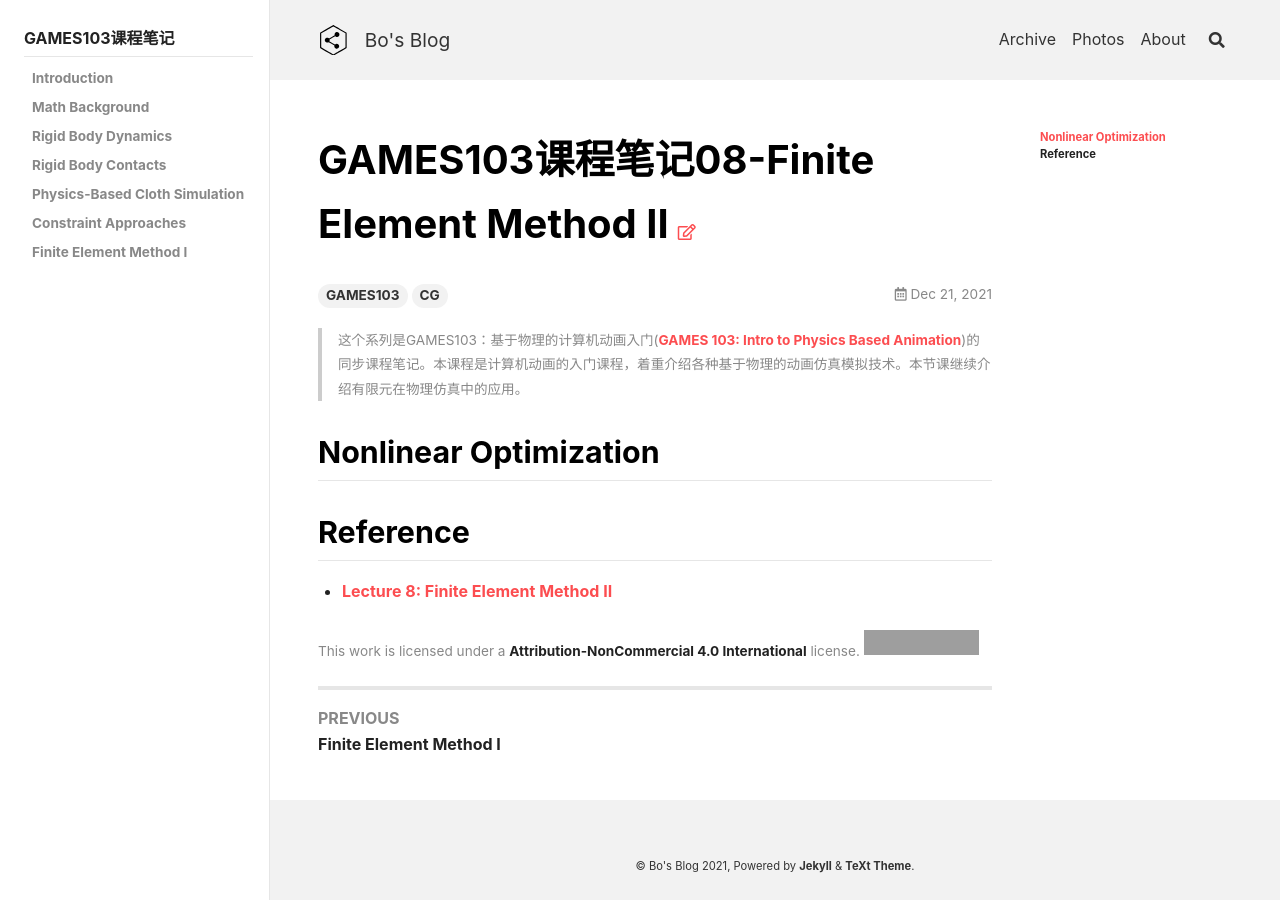
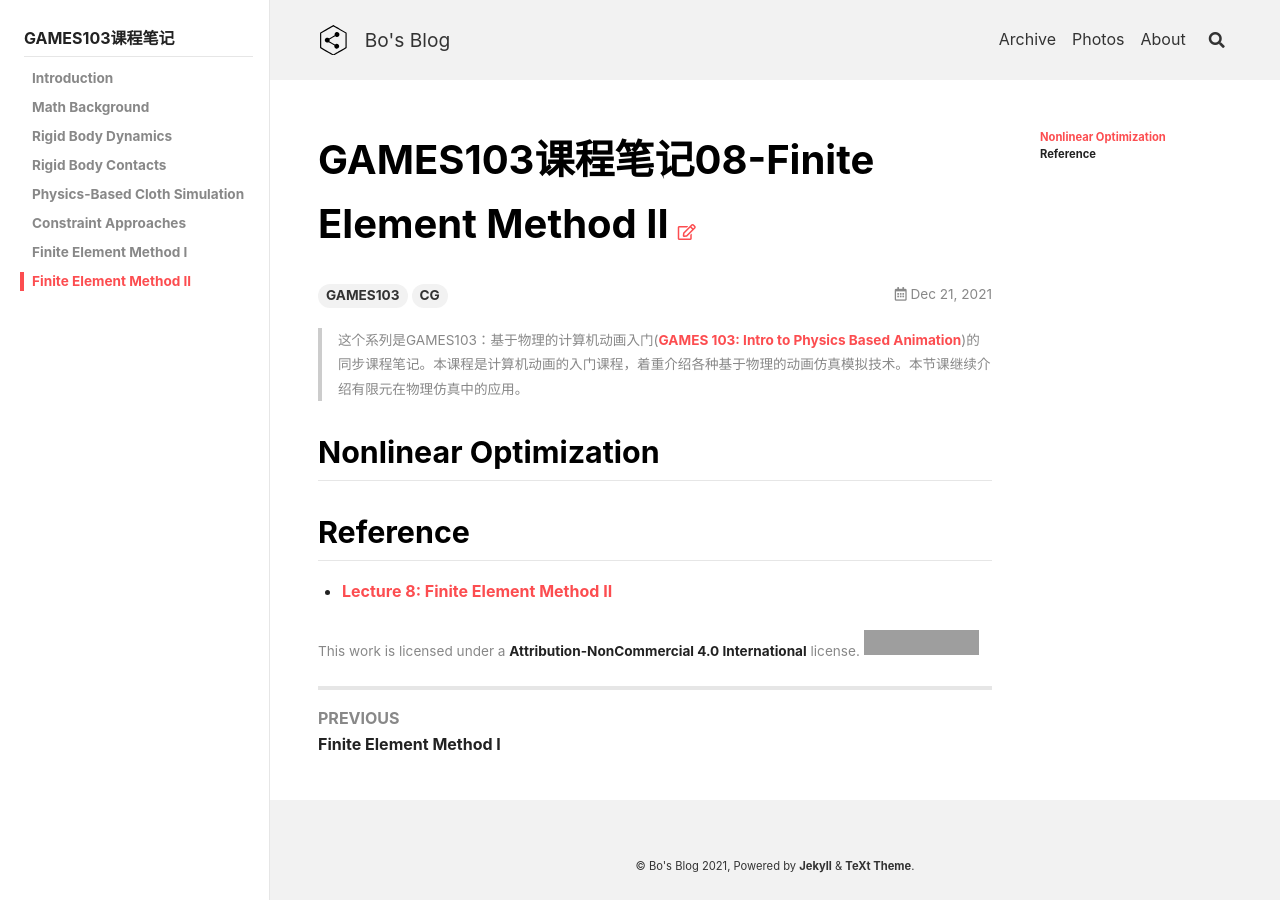
Before and after one commit to peng00bo00/peng00bo00_previous_blog, a Jekyll site: the page built from _posts/2021-12-21-GAMES103-NOTES-08.md, in a window 1280 px wide. Built offline with Jekyll 4.4.1, drawn with Linux system fonts in a browser that asks for light colours; nearby versions of some CDN libraries; grey boxes are pictures that could not be loaded.

Commit message:
Update navigation.yml

```diff
--- a/_data/navigation.yml
+++ b/_data/navigation.yml
@@ -200,6 +200,8 @@ GAMES103:
         url: /2021/12/09/GAMES103-NOTES-06.html
       - title: Finite Element Method I
         url: /2021/12/16/GAMES103-NOTES-07.html
+      - title: Finite Element Method II
+        url: /2021/12/21/GAMES103-NOTES-08.html
 
 PBRT:
   - title: PBRT读书笔记
```
